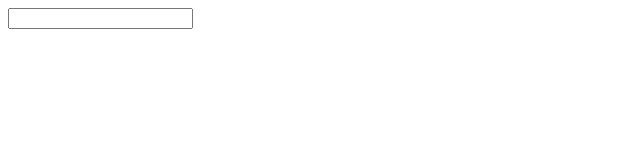
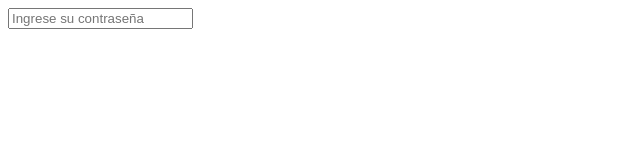
Before and after one commit to xescrihuelc/ejercicioValidacionPasswd, a plain HTML site: page index.html in a window 1280 px wide. Shown: the whole page, without its empty margins (0-640 px from the left). Drawn offline with Linux system fonts and the light colour scheme.

Commit message:
Añadido placeholder en etiqueta input

```diff
--- a/index.html
+++ b/index.html
@@ -7,7 +7,11 @@
         <link rel="stylesheet" href="style.css" />
     </head>
     <body>
-        <input type="password" id="passwd" />
+        <input
+            type="password"
+            id="passwd"
+            placeholder="Ingrese su contraseña"
+        />
         <p id="passwd-txt"></p>
         <script src="main.js"></script>
     </body>
```
